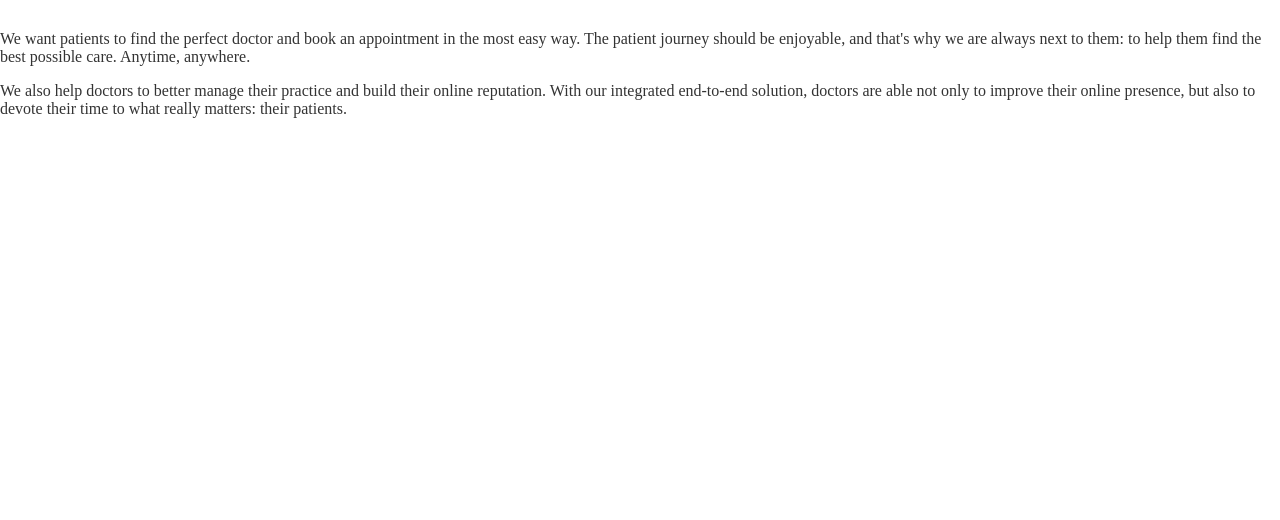
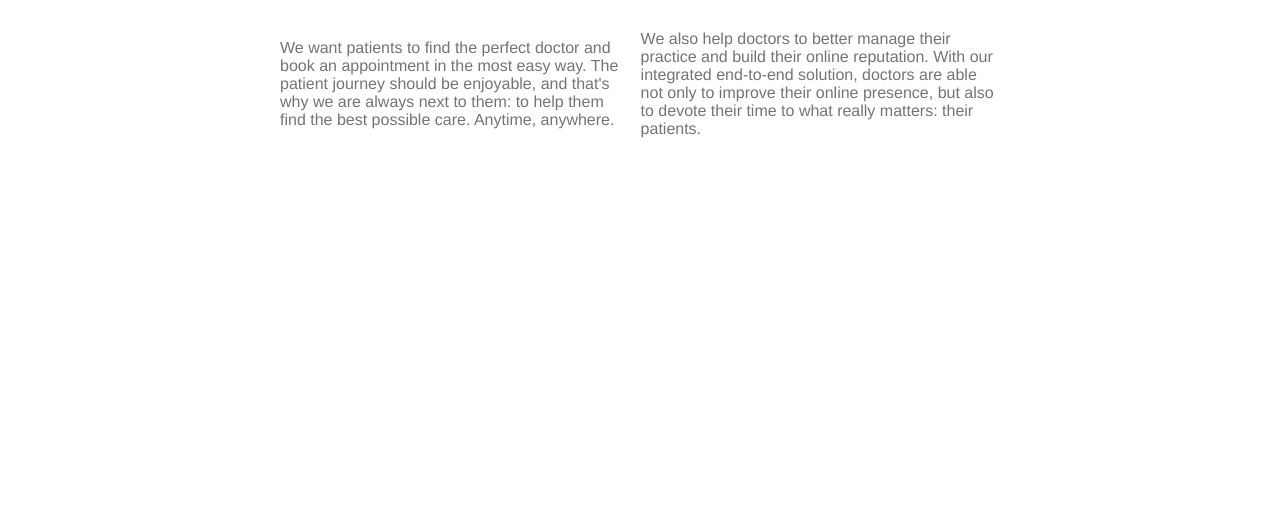
Before and after one commit to DImeah/CSS-Layout-Project, a plain HTML site: page index.html in a window 1280 px wide. Shown: the part 280-800 px from the top of the page. Drawn offline with Linux system fonts and the light colour scheme.

Commit message:
another commit Hero section

```diff
--- a/style.css
+++ b/style.css
@@ -4,6 +4,7 @@
   box-sizing: border-box;
   color: #333;
   background-color: #fff;
+  font-family: "Helvetica Neue", Helvetica, Arial, sans-serif;
 }
 
 a {
@@ -63,6 +64,20 @@ a {
 .hero-section #hero-paragraph-tag {
   color: #00b39b;
   font-size: 30px;
+  letter-spacing: -0.3px;
   font-weight: 400;
   font-family: "Segoe UI", Tahoma, Verdana, sans-serif, Arial, sans-serif;
 }
+
+.hero-paragraps {
+  display: flex;
+  flex-direction: row;
+  gap: 20px;
+  align-items: center;
+  justify-content: center;
+  padding-left: 280px;
+  padding-right: 280px;
+  padding-bottom: 30px;
+  color: #747474;
+  font-size: 16px;
+}
```
